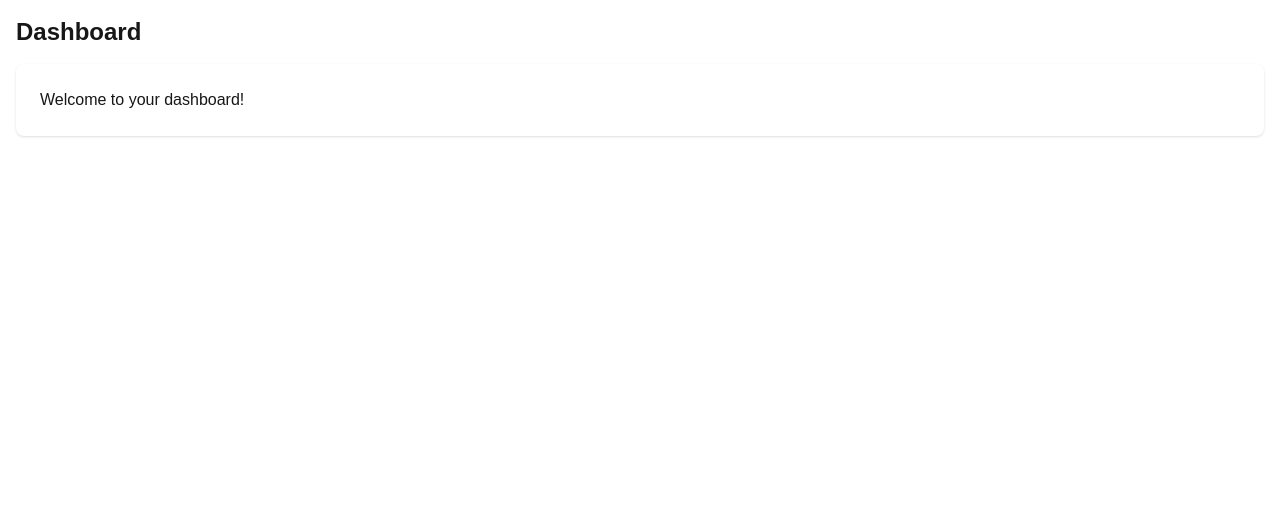
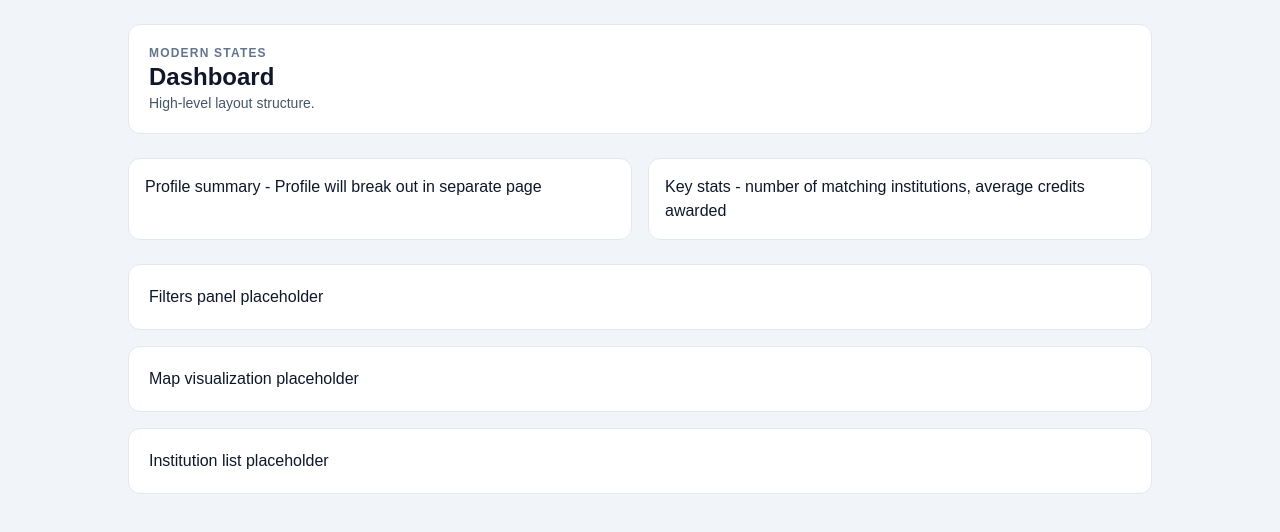
Before and after one commit to cfgcolumbus25/Team-23, a Next.js app in the folder web/: page /dashboard in a window 1280 px wide. Shown: the top 532 px of the page. Built offline with nearby package versions, Linux system fonts and the light colour scheme.

Commit message:
dashboard structure

```diff
--- a/web/app/dashboard/page.tsx
+++ b/web/app/dashboard/page.tsx
@@ -1,10 +1,41 @@
 export default function DashboardPage() {
   return (
-    <div className="p-4">
-      <h1 className="text-2xl font-bold mb-4">Dashboard</h1>
-      <div className="bg-white rounded-lg shadow p-6">
-        <p>Welcome to your dashboard!</p>
+    <main className="min-h-screen bg-slate-100 p-6 text-slate-900">
+      <div className="mx-auto flex w-full max-w-5xl flex-col gap-6">
+        <header className="rounded-xl border border-slate-200 bg-white p-5">
+          <p className="text-xs font-semibold uppercase tracking-widest text-slate-500">
+            Modern States
+          </p>
+          <h1 className="text-2xl font-semibold">Dashboard</h1>
+          <p className="text-sm text-slate-600">
+            High-level layout structure.
+          </p>
+        </header>
+
+        <section className="grid gap-4 md:grid-cols-2">
+          <div className="rounded-xl border border-slate-200 bg-white p-4">
+            Profile summary - Profile will break out in separate page
+          </div>
+          <div className="rounded-xl border border-slate-200 bg-white p-4">
+            Key stats - number of matching institutions, average credits awarded
+          </div>
+        </section>
+
+        <section className="grid gap-4 lg:grid-cols-[280px,1fr]">
+          <aside className="rounded-xl border border-slate-200 bg-white p-5">
+            Filters panel placeholder
+          </aside>
+
+          <div className="space-y-4">
+            <div className="rounded-xl border border-slate-200 bg-white p-5">
+              Map visualization placeholder
+            </div>
+            <div className="rounded-xl border border-slate-200 bg-white p-5">
+              Institution list placeholder
+            </div>
+          </div>
+        </section>
       </div>
-    </div>
+    </main>
   );
 }
```
